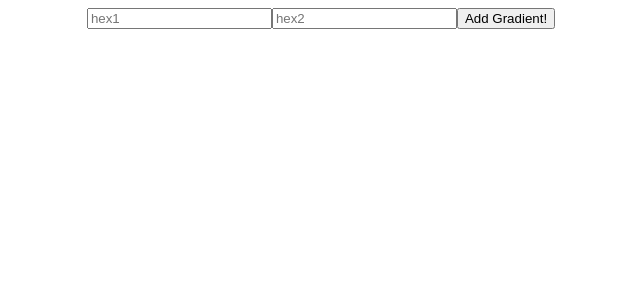
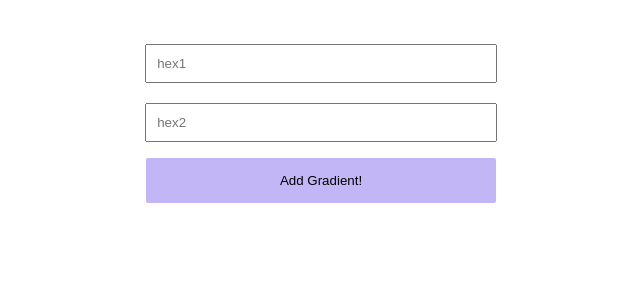
Before and after one commit to AlishaNo/grad3, a React (Create React App) app: page / in a window 1280 px wide. Shown: the top 300 px of the page, without its empty margins (319-959 px from the left). Built offline with nearby package versions, Linux system fonts and the light colour scheme.

Commit message:
added delete item function and styles

```diff
--- a/src/App.css
+++ b/src/App.css
@@ -1,5 +1,7 @@
 .App {
   text-align: center;
+  max-width: 500px;
+  margin: 0 auto;
 }
 
 .App-logo {
@@ -36,3 +38,38 @@
     transform: rotate(360deg);
   }
 }
+
+.inputBlock {
+  padding: 1rem;
+}
+
+
+.gradientForm input {
+  width: 70%;
+  padding: 10px;
+  margin-top: 20px;
+}
+
+.gradientForm button {
+  padding: 15px;
+  width: 70%;
+  background-color: rgba(195, 182, 246, 1);
+  border: none;
+  border-radius: 2px;
+}
+ul {
+  padding: 0;
+}
+ul div.gradientBlock {
+  width: 70%;
+  position: relative;
+}
+.gradientBlock button {
+  border-radius: 50%;
+  background-color: rgba(86, 50, 231, 1);
+  color: #ffffff;
+  border: none;
+  position: absolute;
+  left: 96%;
+  bottom: 89%;
+}
--- a/src/components/App.js
+++ b/src/components/App.js
@@ -50,13 +50,21 @@ class App extends React.Component {
       secondaryColor: "",
     }));
   };
+  removeItem = colorSet => {
+  const updateColors = this.state.colorSets.filter(function (item) {
+  return item.id !== colorSet.id;
+  });
+    this.setState({
+      colorSets: updateColors
+    })
+};
 
   render() {
     const { colorSets } = this.state;
     return (
       <div className="App">
-
-        <form onSubmit={this.handleSubmit}>
+        <form  className='gradientForm' onSubmit={this.handleSubmit}>
+          <div className='inputBlock'>
           <label>
             <input
               placeholder="hex1"
@@ -77,13 +85,16 @@ class App extends React.Component {
               required
             />
           </label>
+          </div>
           <button disabled={this.state.isDisabled} type="submit">
             Add Gradient!
           </button>
         </form>
         <ul style={{ listStyle: "none" }}>
           {colorSets.map((colorSet) => (
-            <GradientItem key={colorSet.id} colorSet={colorSet} />
+            <GradientItem key={colorSet.id}
+                          colorSet={colorSet}
+                          removeItem={this.removeItem}/>
           ))}
         </ul>
       </div>
--- a/src/components/GradientItem.jsx
+++ b/src/components/GradientItem.jsx
@@ -1,18 +1,17 @@
 import React from "react";
 
 const GradientItem = (props) => {
-  const { colorSet } = props;
+  const { colorSet, removeItem } = props;
 
   const itemStyle = {
-    width: "300px",
     height: "100px",
     margin: "30px auto",
     backgroundImage: `linear-gradient(${colorSet.primary}, ${colorSet.secondary})`,
   };
 
   return (
-      <div style={itemStyle}>
-        <button>remove</button>
+      <div className='gradientBlock' style={itemStyle}>
+        <button onClick={removeItem.bind(null, props.colorSet)}>x</button>
       </div>
   );
 };
```
